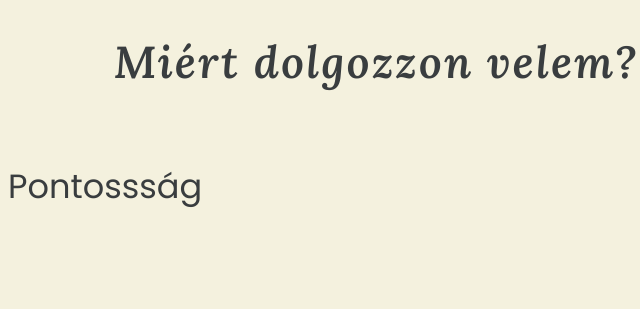
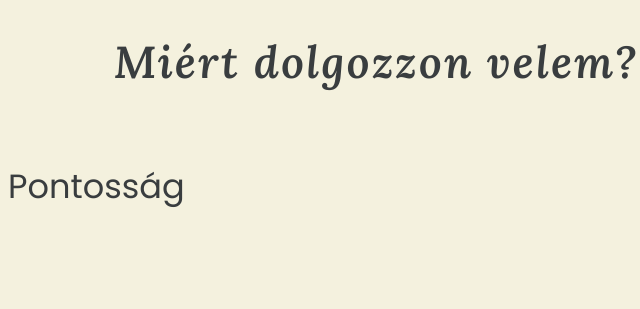
Before and after one commit to Csabooo/portfolio, a website: page index-hu.html in a window 1280 px wide. Shown: the part 5927-6236 px from the top of the page, 264-904 px from the left. Drawn offline with nearby package versions, Linux system fonts and the light colour scheme.

Commit message:
spelling error in index-hu.html fixed

```diff
--- a/index-hu.html
+++ b/index-hu.html
@@ -492,7 +492,7 @@
                 <img class="icons" src="assets/cover letter.svg" alt="cover_letter_icon">
                 <p class="address-dark">Miért dolgozzon velem?</p>
                 <ul id="why_list">
-                    <li><img src="assets/check_red.png" alt="checked_symbol" srcset="">Pontossság</li>
+                    <li><img src="assets/check_red.png" alt="checked_symbol" srcset="">Pontosság</li>
                     <li><img src="assets/check_red.png" alt="checked_symbol" srcset="">Analitikus gondolkodásmód</li>
                     <li><img src="assets/check_red.png" alt="checked_symbol" srcset="">Eredmény orientáltság</li>
                     <li><img src="assets/check_red.png" alt="checked_symbol" srcset="">Határidők betartása</li>
```
